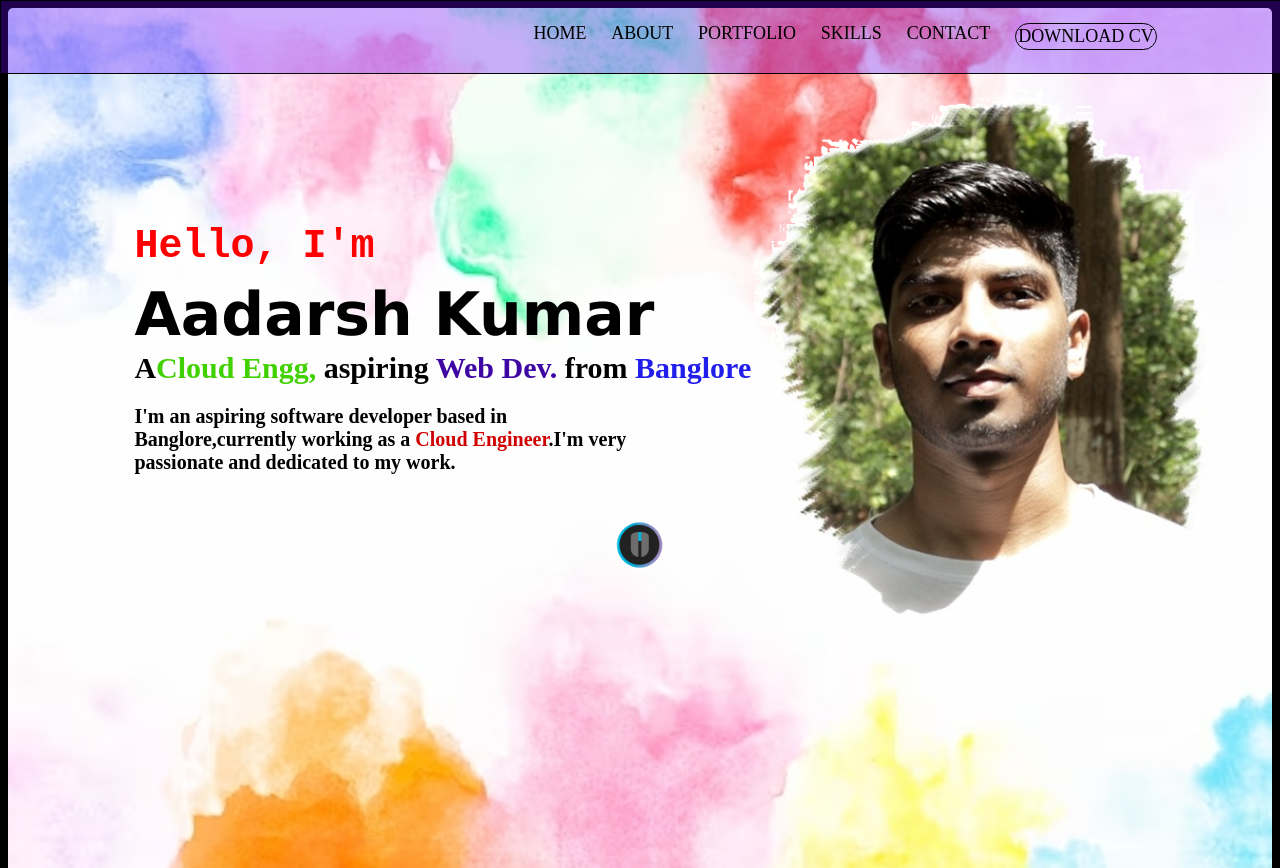
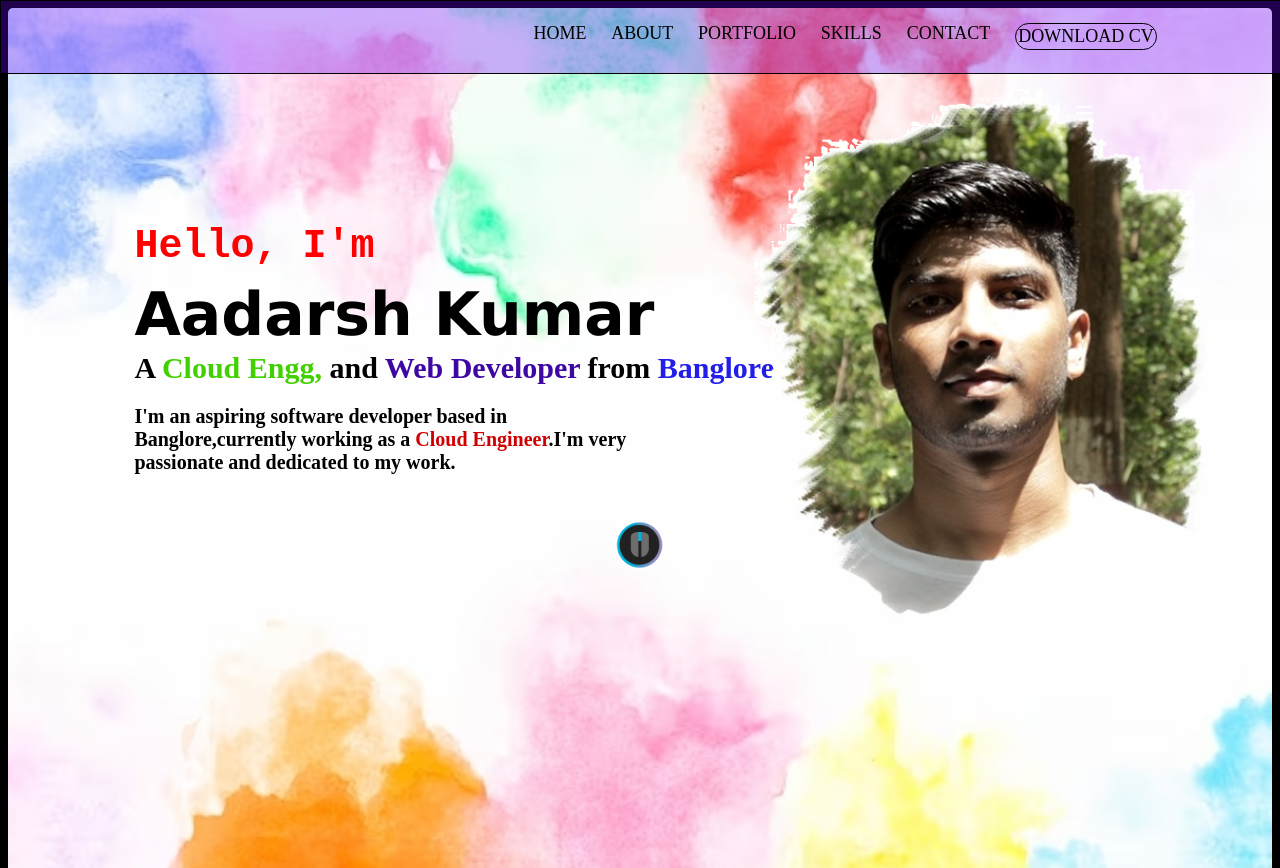
Before and after one commit to Aadarsh032/Resume-Website, a plain HTML site: page index.html in a window 1280 px wide. Shown: the top 868 px of the page. Drawn offline with Linux system fonts and the light colour scheme.

Commit message:
Update index.html

```diff
--- a/index.html
+++ b/index.html
@@ -26,7 +26,7 @@
                <div class="heading">
                     <h1 id="heading1">Hello, I'm</h1>
                     <h1 id="heading2">Aadarsh Kumar</h1>
-                    <h1 id="heading3">A<span style="color:rgb(66, 209, 0);">Cloud Engg, </span>aspiring <span style="color: rgb(62, 7, 163);">Web Dev.</span> from <span style="color: rgb(33, 29, 235);">Banglore</span></h1>
+                    <h1 id="heading3">A<span style="color:rgb(66, 209, 0);"> Cloud Engg, </span>and <span style="color: rgb(62, 7, 163);">Web Developer</span> from <span style="color: rgb(33, 29, 235);">Banglore</span></h1>
                     <h1 id="heading4">I'm an aspiring software developer based in Banglore,currently working as a <span style="color:rgb(209, 0, 0);">Cloud Engineer</span>.I'm very passionate and dedicated to my work.</h1>
                </div>
 
```
